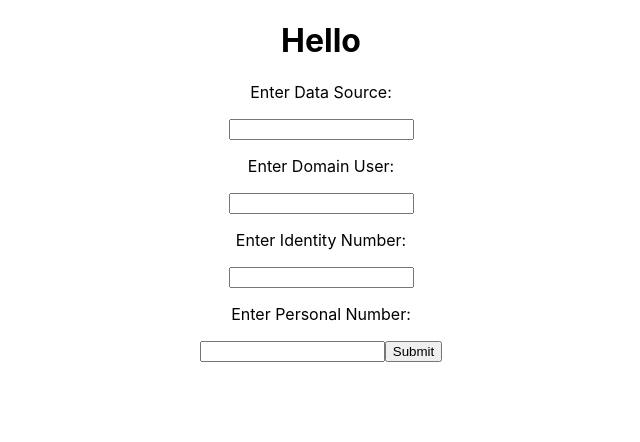
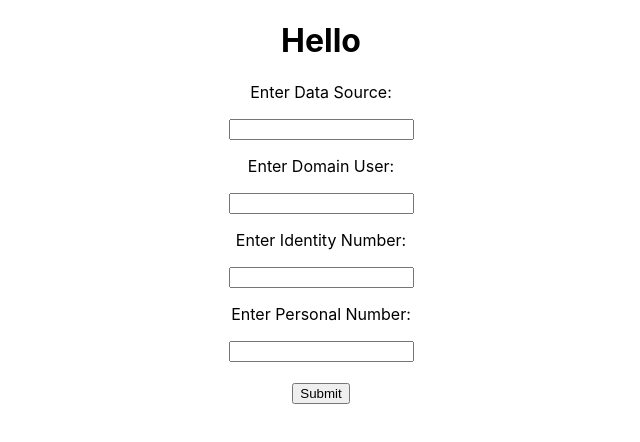
Before and after one commit to rabiran/luigi-front, a React (Create React App) app: page / in a window 1280 px wide. Shown: the top 442 px of the page, without its empty margins (319-959 px from the left). Built offline with nearby package versions, Linux system fonts and the light colour scheme.

Commit message:
Add materialUI loading circle

```diff
--- a/package.json
+++ b/package.json
@@ -3,6 +3,7 @@
   "version": "0.1.0",
   "private": true,
   "dependencies": {
+    "@material-ui/core": "^4.11.0",
     "@testing-library/jest-dom": "^4.2.4",
     "@testing-library/react": "^9.3.2",
     "@testing-library/user-event": "^7.1.2",
--- a/src/components/form.js
+++ b/src/components/form.js
@@ -1,7 +1,8 @@
 import React from "react";
 import  { sendLuigi } from "../services/luigiService";
 import './form.css';
-import { useForm } from "react-hook-form";
+import CircularIndeterminate from './loadingBar'
+// import { useForm } from "react-hook-form";
 
 class MyForm extends React.Component {
   constructor(props) {
@@ -11,12 +12,15 @@ class MyForm extends React.Component {
       identityCard: "",
       personalNumber: "",
       dataSource: "",
+      isSubmitted: false,
       apiResponse: "",
     };
     this.handleSubmit = this.handleSubmit.bind(this);
   }
 
-  handleSubmit() {
+  async handleSubmit(e) {
+    e.preventDefault();
+    this.setState({isSubmitted: true});
     const personIDsArray = [
       {
         domainUser: this.state.domainUser,
@@ -24,10 +28,12 @@ class MyForm extends React.Component {
         personalNumber: this.state.personalNumber,
       },
     ];
-    sendLuigi({
+    const response = await sendLuigi({
       personIDsArray: personIDsArray,
       dataSource: this.state.dataSource,
-    });
+    })
+    this.setState({isSubmitted: false})
+    console.log(response.data)
   }
 
   myChangeHandler = (event) => {
@@ -36,8 +42,10 @@ class MyForm extends React.Component {
     this.setState({ [nam]: val });
   };
   render() {
+    let { isSubmitted } = this.state;
     return (
-      <form onSubmit={this.handleSubmit} class="mainform">
+      <div className="formContainer">
+      <form onSubmit={this.handleSubmit} className="mainform">
         <h1>
           Hello {this.state.username} {this.state.age}
         </h1>
@@ -57,8 +65,11 @@ class MyForm extends React.Component {
           name="personalNumber"
           onChange={this.myChangeHandler}
         />
+        <br/><br/>
         <input type="submit" />
       </form>
+      {isSubmitted && <CircularIndeterminate/>}
+      </div>
     );
   }
 }
--- /dev/null
+++ b/src/components/loadingBar.js
@@ -0,0 +1,24 @@
+import React from 'react';
+import { makeStyles } from '@material-ui/core/styles';
+import CircularProgress from '@material-ui/core/CircularProgress';
+
+const useStyles = makeStyles((theme) => ({
+  loadingCircle: {
+    '& > * + *': {
+      marginLeft: theme.spacing(2),
+    },
+    margin: '0 auto',
+    marginTop: '20px',
+    width: '50%'
+  },
+}));
+
+export default function CircularIndeterminate() {
+  const classes = useStyles();
+
+  return (
+    <div className={classes.loadingCircle}>
+      <CircularProgress />
+    </div>
+  );
+}
```
Also changed, not shown: 1 other file (tests, documents, lock files or other folders).
